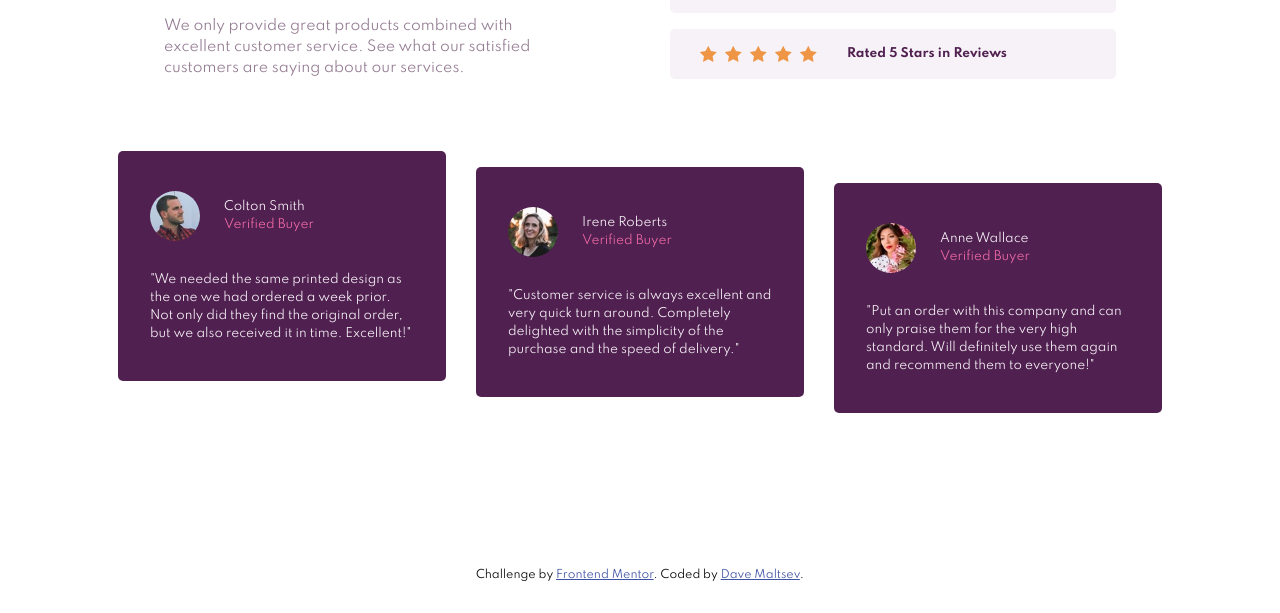
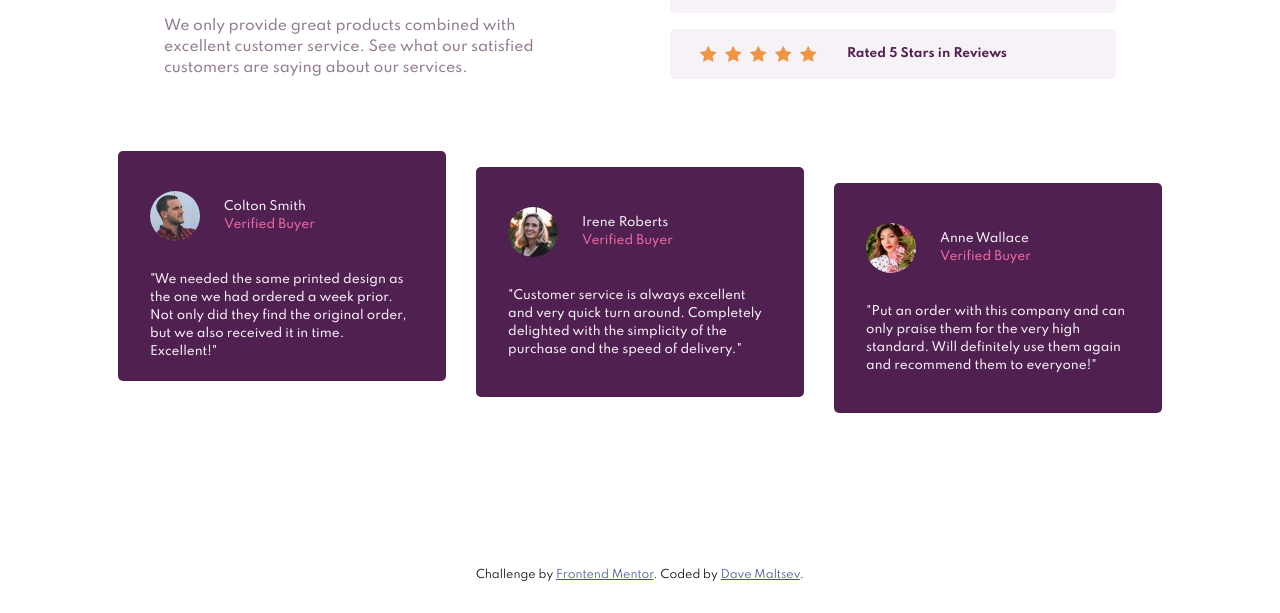
Before and after one commit to moon-blade/fm-social-proof-section, a plain HTML site: page index.html in a window 1280 px wide. Shown: the part 262-875 px from the top of the page. Drawn offline with Linux system fonts and the light colour scheme.

Commit message:
font weights update

```diff
--- a/scss/components/_bottom.scss
+++ b/scss/components/_bottom.scss
@@ -27,15 +27,18 @@
         .name {
           color: var(--lightGrayishMagenta);
           font-size: 0.75rem;
+          font-weight: 500;
         }
         .status {
           color: var(--softPink);
           font-size: 0.75rem;
+          font-weight: 500;
         }
       }
       .review {
         color: var(--lightGrayishMagenta);
         font-size: 0.75rem;
+        font-weight: 500;
       }
     }
   }
--- a/scss/components/_top.scss
+++ b/scss/components/_top.scss
@@ -12,7 +12,7 @@
 
     p {
       font-size: 0.875rem;
-      font-weight: 400;
+      font-weight: 500;
       color: var(--darkGrayishMagenta);
       text-align: center;
       margin-bottom: 1.625rem;
```
Also changed, not shown: dist/main.css, 1 other file.
